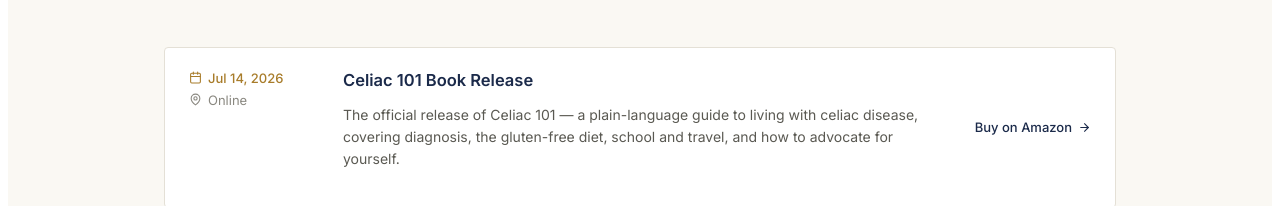
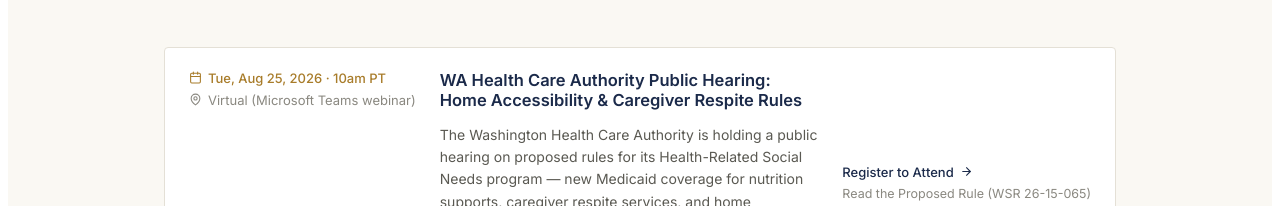
Before and after one commit to AadyaS26/patient-voice-coalition, a React (Vite) app: page /events in a window 1280 px wide. Shown: the part 746-952 px from the top of the page. Built offline with nearby package versions, Linux system fonts and the light colour scheme; no server answers.

Commit message:
Update Events.jsx

```diff
--- a/src/pages/Events.jsx
+++ b/src/pages/Events.jsx
@@ -9,6 +9,16 @@
 const FONT_IMPORT = `@import url('https://fonts.googleapis.com/css2?family=Fraunces:opsz,wght@9..144,400;9..144,500;9..144,600&family=Inter:wght@400;500;600&display=swap');`;
 
 const EVENTS = [
+  {
+    date: "Tue, Aug 25, 2026 · 10am PT",
+    title: "WA Health Care Authority Public Hearing: Home Accessibility & Caregiver Respite Rules",
+    location: "Virtual (Microsoft Teams webinar)",
+    body: "The Washington Health Care Authority is holding a public hearing on proposed rules for its Health-Related Social Needs program — new Medicaid coverage for nutrition supports, caregiver respite services, and home accessibility/remediation devices for people with chronic conditions. Written comments are also accepted through 11:59pm the same day at arc@hca.wa.gov.",
+    url: "https://events.gcc.teams.microsoft.com/event/27ed979a-4c6f-43e9-939b-c2369338eb7a@11d0e217-264e-400a-8ba0-57dcc127d72d",
+    urlLabel: "Register to Attend",
+    secondaryUrl: "https://lawfilesext.leg.wa.gov/law/wsr/2026/15/26-15-065.htm",
+    secondaryLabel: "Read the Proposed Rule (WSR 26-15-065)",
+  },
   {
     date: "Jul 14, 2026",
     title: "Celiac 101 Book Release",
```
